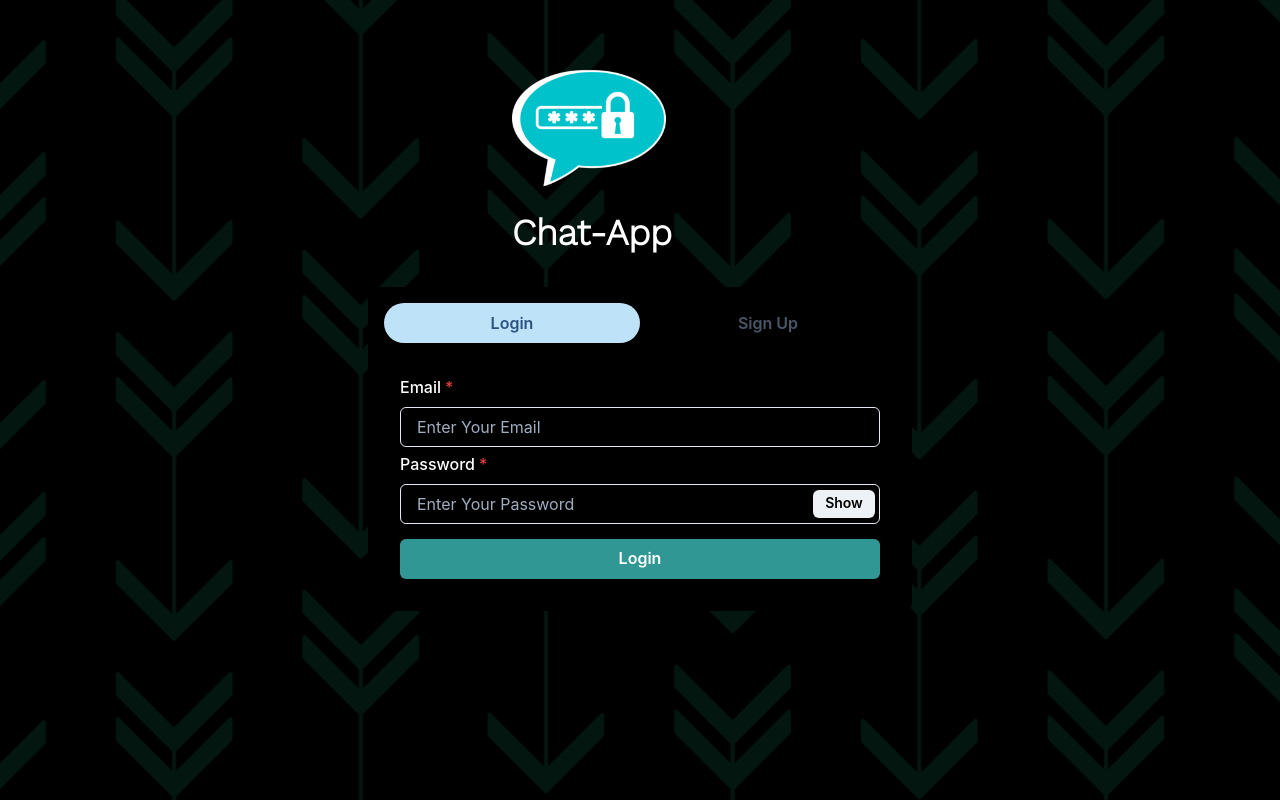
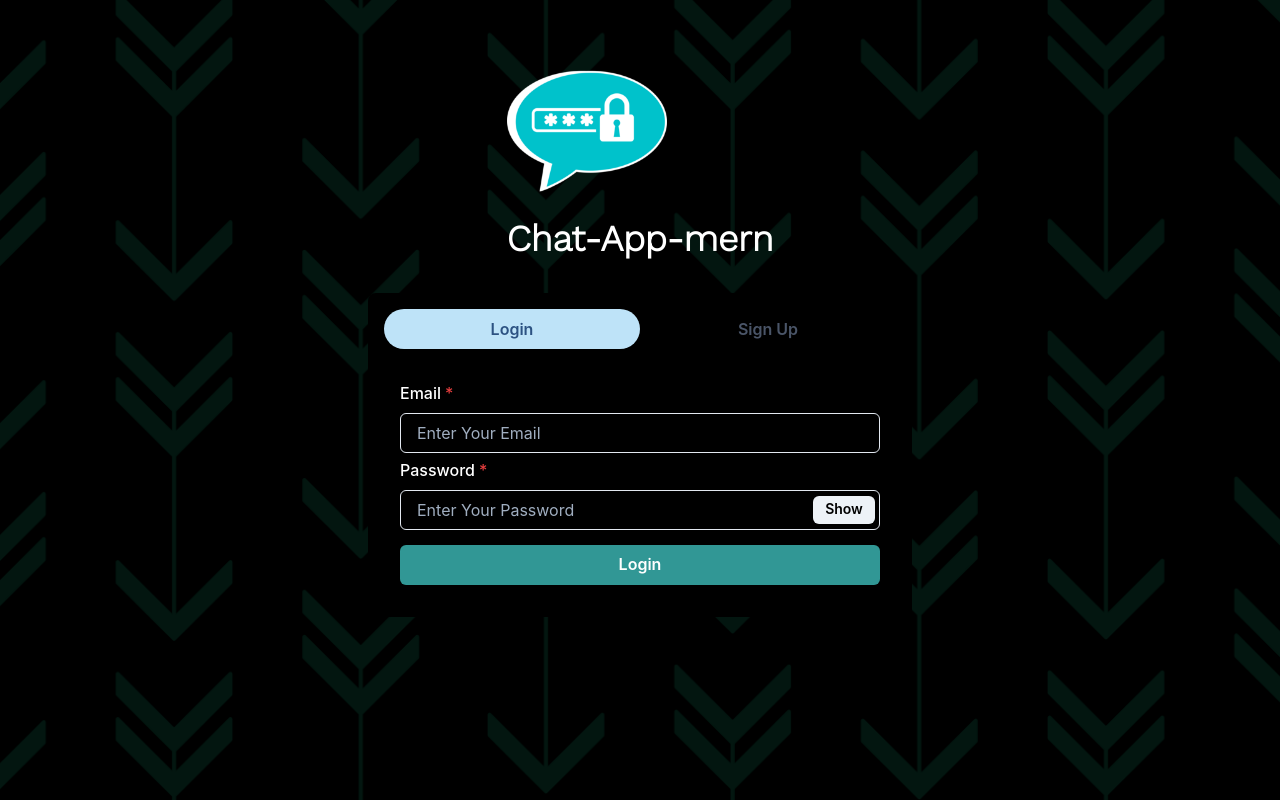
Before and after one commit to GirishMaity/Secure-chat-application, a React (Create React App) app in the folder frontend/: page / in a window 1280 px wide. Built offline with nearby package versions, Linux system fonts and the light colour scheme.

Commit message:
Deploy test 1

```diff
--- a/frontend/src/Pages/Homepage.js
+++ b/frontend/src/Pages/Homepage.js
@@ -41,7 +41,7 @@ function Homepage() {
           color="white"
         >
           <img src="logo.png" alt="logo" width="60%"></img>
-          Chat-App
+          Chat-App-mern
         </Text>
       </Box>
       <Box bg="black" w="100%" p={4} borderRadius="lg" borderWidth="">
```
